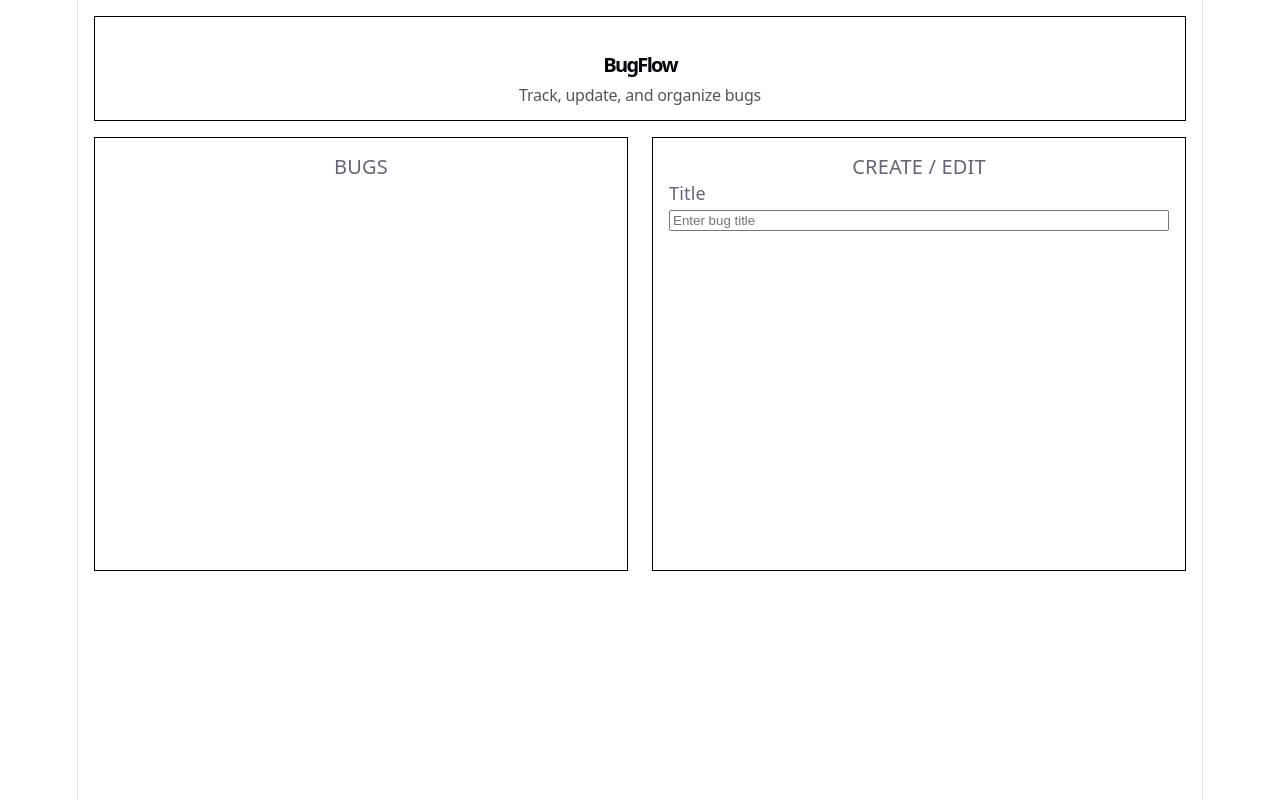
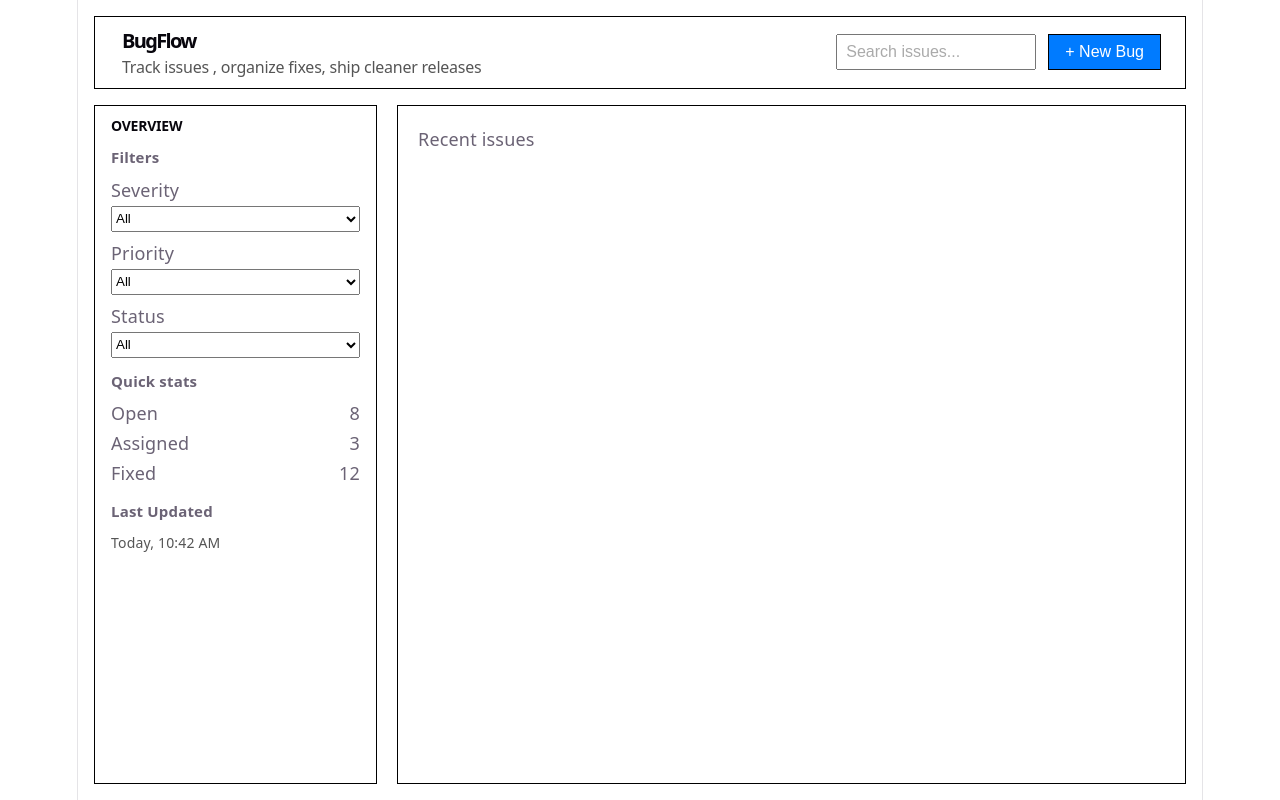
Before and after one commit to zujaja7/bugflow, a React (Vite) app: page / in a window 1280 px wide. Built offline with nearby package versions, Linux system fonts and the light colour scheme.

Commit message:
ui: start main screen layout

```diff
--- a/src/App.css
+++ b/src/App.css
@@ -1,87 +1,205 @@
-.app-container {
-  padding: 16px;
+* {
+  box-sizing: border-box;
 }
 
-
-
-.app-layout {
-  display: flex;
-  gap: 24px;
-}
-.bug-list-section {
-  flex: 1;
-  border: 1px solid black;
-padding: 16px;
-min-height: 400px;
-font-size: 18px;
+body {
+  margin: 0;
 }
 
-.form-section {
-  flex: 1;
-  border: 1px solid black;
-padding: 16px;
-min-height: 400px;
-font-size: 18px;
-
+html,
+body,
+#root {
+  height: 100%;
 }
 
-.form-header {
-  font-size: 20px;
-  text-align: center;
+.app-container {
+  height: 100vh;
+  padding: 16px;
+  display: flex;
+  flex-direction: column;
 }
 
-.form-wrapper {
-  display: flex;
-  flex-direction: column;
-  gap: 12px;
-  text-align: left;
-}
-
-.title-input-group {
-  display: flex;
-  flex-direction: column;
-  gap: 4px;
-  text-align: left;
-}
-
-.form-title {
-  font-size: 18px;
-  /* text-align: left; */
-}
-
-.bug-list-header {
-  font-size: 20px;
-  text-align: center;
-}
-
-.main-header {
+.app-header {
   font-size: 24px;
   font-weight: bold;
   margin-bottom: 16px;
   border: 1px solid black;
-  padding: 3px;
-    text-align: center;
+  padding: 8px 24px;
+  display: flex;
+  justify-content: space-between;
+align-items: center;
 
 }
 
+.brand-area {
+  font-size: 24px;
+  font-weight: bold;
+  padding: 3px;
+    text-align: left;
+}
+
+.title,
+.subtitle,
+.overview-title,
+h3 {
+  margin-top: 0;
+}
 
 .title {
   font-size: 20px;
   font-weight: bold;
   margin-bottom: 8px;
+  margin: 0 0 4px;
 }
 
 .subtitle {
   font-size: 16px;
   color: #555;
-  margin-bottom: 12px;
+  margin-bottom: 0;
+   margin: 0;
+}
+
+.actions-area {
+  font-size: 18px;
+
+  display: flex;
+gap: 12px;
+align-items: center;
+
+}
+.search-input {
+  padding: 8px;
+  font-size: 16px;
+   width: 200px;
+   height: 36px;
+
+
+}
+
+.search-input::placeholder {
+  color: #aaa;
+}
+
+.add-bug-button {
+  padding: 8px 16px;
+  font-size: 16px;
+  background-color: #007bff;
+  color: white;
+  border: none;
+  cursor: pointer;
+  height: 36px;
+  border: 1px solid black;
+
+
 }
 
 
+.app-layout{
+  display: flex;
+  gap: 20px;
+  flex: 1;
+  min-height: 0;
+}
+
+.overview-panel {
+  text-align: left;
+  flex: 1;
+  border: 1px solid black;
+  min-height: 0;
+  padding: 12px 16px;
+  overflow-y: visible;
+}
+
+.overview-title{
+  font-size: 14px;
+  font-weight: bold;
+
+   margin: 0 0 10px;
+
+}
+
+.filter-field {
+  margin-bottom: 8px;
+}
+
+.dropdown{
+
+  margin-top: 3px;
+  width: 100%;
+  height: 26px;
+  margin-bottom: 0;
+
+}
+
+.stat-row {
+  display: flex;
+  justify-content: space-between;
+   margin-bottom: 4px;
+}
+
+h3 {
+  margin: 10px 0 6px;
+  font-size: 15px;
+}
+
+
+.last-updated {
+  margin-top: 12px;
+}
+
+.last-updated-value {
+  font-size: 14px;
+  color: #555;
+  margin: 0;
+}
+
+.recent-issues-panel{
+  text-align:left;
+  flex:3;
+  border: 1px solid black;
+  padding: 20px;
+  min-height: 0;
+  overflow-y: auto;
+
+}
 
 
 @media (max-width: 768px) {
-  .app-layout {
-    flex-direction: column;
+.app-header{
+flex-direction: column;
+padding-bottom: 5px;
+}
+
+.actions-area{
+   flex-direction: column;
+  align-items: stretch;
+}
+
+
+.search-input{
+   width: 100%;
+}
+
+.add-bug-button{
+   width: 70%;
+  white-space: nowrap;
+  align-self: center;
+}
+
+.app-container {
+    height: auto;
+    min-height: 100vh;
   }
+.app-layout{
+  flex-direction: column;
+
 }
+.overview-panel, .recent-issues-panel{
+   min-height: 260px;
+  max-height: 420px;
+
+  overflow-y: auto;
+
+}
+
+}
--- a/src/App.jsx
+++ b/src/App.jsx
@@ -2,25 +2,85 @@ import './App.css'
 function App() {
   return (
     <div className="app-container">
-      <header className="main-header">
+
+      {/*Header Section*/}
+      <header className="app-header">
+        <div className="brand-area">
       <h1 className="title">BugFlow</h1>
-      <h2 className="subtitle">Track, update, and organize bugs</h2>
+      <h2 className="subtitle">Track issues , organize fixes, ship cleaner releases</h2>
+      </div>
+
+      <div className="actions-area">
+      <input type="search" placeholder="Search issues..." className="search-input" />
+      <button className="add-bug-button">+ New Bug</button>
+        </div>
       </header>
-      <div className="app-layout">
-        <div className="bug-list-section">
-          <header className="bug-list-header">BUGS</header>
+      {/*Main Content Area*/}
+
+      <div className='app-layout'>
+        <div className='overview-panel'>
+          <h2 className='overview-title'>OVERVIEW</h2>
+          <h3>Filters</h3>
+          <div className="filter-field">
+          <label htmlFor="severity"> Severity </label>
+          <select id="severity" className='dropdown'>
+            <option value="All">All</option>
+            <option value="Highest">Highest</option>
+            <option value="High">High</option>
+            <option value="Medium">Medium</option>
+            <option value="Low">Low</option>
+          </select>
         </div>
-        <div className="form-section">
-          <header className="form-header">CREATE / EDIT </header>
-          <div className="title-input-group">
-              <label htmlFor="title" className="form-title">Title</label>
-              <input type="text" id="title" name="title" placeholder="Enter bug title" />
-            </div>
 
-          </div>
+        <div className="filter-field">
+        <label htmlFor="priority"> Priority </label>
+          <select id="priority" className='dropdown'>
+            <option value="All">All</option>
+            <option value="P1">P1</option>
+            <option value="P2">P2</option>
+            <option value="P3">P3</option>
+            <option value="P4">P4</option>
+          </select>
+
+        </div>
 
 
+        <div className="filter-field">
+        <label htmlFor="status"> Status </label>
+          <select id="status" className='dropdown'>
+            <option value="All">All</option>
+            <option value="New">New</option>
+            <option value="Open">Open</option>
+            <option value="Assigned">Assigned</option>
+            <option value="Fixed">Fixed</option>
+            <option value="Verified">Verified</option>
+            <option value="Closed">Closed</option>
+            <option value="Reopened">Reopened</option>
+          </select>
+
         </div>
+        <h3>Quick stats</h3>
+        <div className="stat-row">
+  <span>Open</span>
+  <span>8</span>
+  </div>
+  <div className='stat-row'>
+  <span>Assigned</span>
+  <span>3</span>
+  </div>
+  <div className='stat-row'>
+  <span>Fixed</span>
+  <span>12</span>
+  </div>
+
+  <div className="last-updated">
+  <h3>Last Updated</h3>
+  <p className="last-updated-value">Today, 10:42 AM</p>
+</div>
+
+        </div>
+        <div className='recent-issues-panel'>Recent issues</div>
+      </div>
       </div>
 
   )
```
